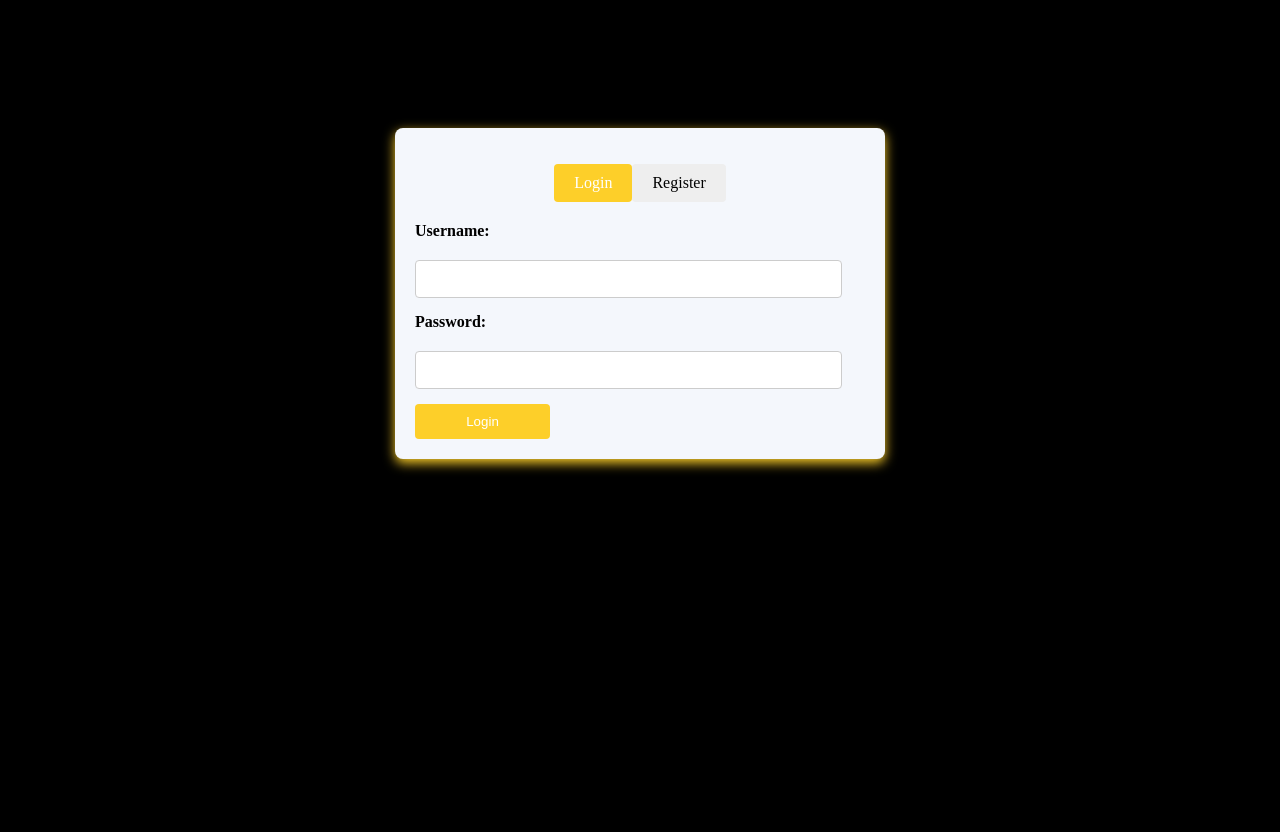
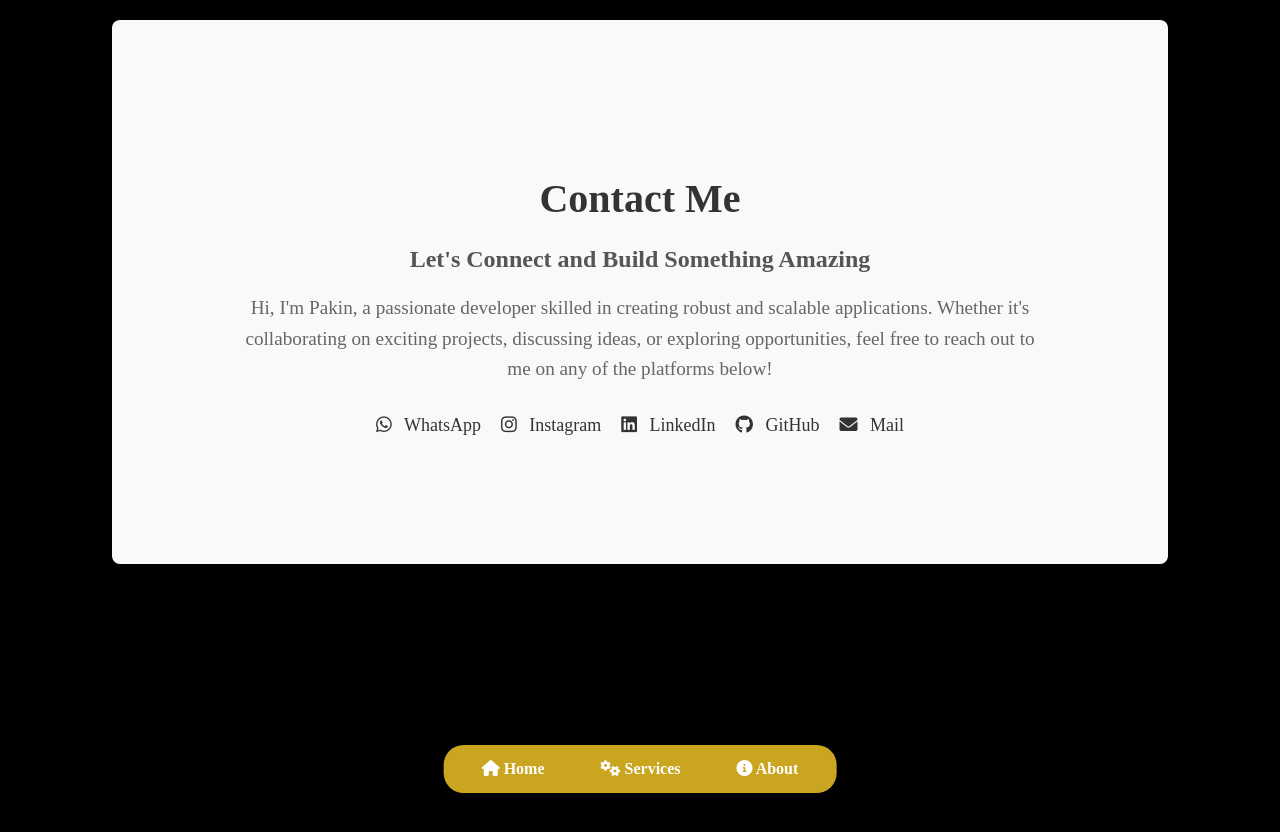
Before and after one commit to Pakinbaskerp/fyx.homes_build, an Angular app: page /about in a window 1280 px wide. Before the commit this address led to /login. Shown: the top 832 px of the page. Built offline with nearby package versions, Linux system fonts and the light colour scheme; sample sign-in values are in the browser's storage.

Commit message:
Implemented new about page in the application

```diff
--- /dev/null
+++ b/src/app/about/about.component.css
@@ -0,0 +1,50 @@
+.about-container {
+    text-align: center;
+    background-color: #f9f9f9;
+    border-radius: 8px;
+    box-shadow: 0 4px 6px rgba(0, 0, 0, 0.1);
+    max-width: 800px;
+    padding: 10%;
+
+    margin: 20px auto;
+  }
+
+  .about-container h1 {
+    font-size: 2.5em;
+    margin-bottom: 10px;
+    color: #333;
+  }
+
+  .about-container h3 {
+    font-size: 1.5em;
+    margin-bottom: 20px;
+    color: #555;
+  }
+
+  .about-container p {
+    font-size: 1.2em;
+    line-height: 1.6;
+    margin-bottom: 30px;
+    color: #666;
+  }
+
+  .social-links {
+    display: flex;
+    justify-content: center;
+    gap: 20px;
+  }
+
+  .social-links a {
+    text-decoration: none;
+    color: #333;
+    font-size: 18px;
+    transition: color 0.3s ease;
+  }
+
+  .social-links a:hover {
+    color: #007bff;
+  }
+
+  .social-links i {
+    margin-right: 8px;
+  }
--- /dev/null
+++ b/src/app/about/about.component.html
@@ -0,0 +1,28 @@
+<div class="about-container">
+    <h1>Contact Me</h1>
+    <h3>Let's Connect and Build Something Amazing</h3>
+    <p>
+      Hi, I'm Pakin, a passionate developer skilled in creating robust and scalable applications.
+      Whether it's collaborating on exciting projects, discussing ideas, or exploring opportunities,
+      feel free to reach out to me on any of the platforms below!
+    </p>
+    <div class="social-links">
+      <a href="https://wa.me/7358360090?text=Hi, I Love You" target="_blank" aria-label="WhatsApp">
+        <i class="fab fa-whatsapp"></i> WhatsApp
+      </a>
+      <a href="https://www.instagram.com/pakin_basker/?igsh=Z3V4MmhqdGJpNnVv" target="_blank" aria-label="Instagram">
+        <i class="fab fa-instagram"></i> Instagram
+      </a>
+      <a href="https://www.linkedin.com/in/pakin-basker-p-69b05b232" target="_blank" aria-label="LinkedIn">
+        <i class="fab fa-linkedin"></i> LinkedIn
+      </a>
+      <a href="https://github.com/Pakinbaskerp" target="_blank" aria-label="GitHub">
+        <i class="fab fa-github"></i> GitHub
+      </a>
+      <a href="mailto:pakinbaskerp@gmail.com" aria-label="Mail">
+        <i class="fas fa-envelope"></i> Mail
+      </a>
+    </div>
+  </div>
+
+  <app-footer></app-footer>
--- a/src/app/app.routes.ts
+++ b/src/app/app.routes.ts
@@ -5,6 +5,7 @@ import { DashboardComponent } from './dashboard/dashboard.component';
 import { AdminDashboardComponent } from './admin-dashboard/admin-dashboard.component';
 import { AuthGuard } from './auth.guard'; // Import the AuthGuard
 import { ServiceListComponent } from './service-list/service-list.component';
+import { AboutComponent } from './about/about.component';
 
 export const routes: Routes = [
   { path: 'login', component: LoginComponent },
@@ -23,6 +24,11 @@ export const routes: Routes = [
     component: ServiceListComponent,
     canActivate: [AuthGuard],
   },
+  {
+    path: 'about',
+    component: AboutComponent,
+    canActivate: [AuthGuard],
+  },
   { path: '', redirectTo: 'login', pathMatch: 'full' },
   { path: '**', redirectTo: 'login' }, // Fallback route
 ];
--- a/src/app/footer/footer.component.html
+++ b/src/app/footer/footer.component.html
@@ -3,17 +3,17 @@
     <nav class="footer-nav">
       <ul class="menu">
         <li>
-          <a href="#home"><i class="fas fa-home"></i> Home</a>
-        </li>
-        <li>
-          <a href="#about"><i class="fas fa-info-circle"></i> About</a>
+          <a (click)="goToHome()"><i class="fas fa-home"></i> Home</a>
         </li>
         <li>
           <a (click)="goToService()"><i class="fas fa-cogs"></i> Services</a>
         </li>
         <li>
-          <a href="#contact"><i class="fas fa-envelope"></i> Contact</a>
+          <a (click)="goToAbout()"><i class="fas fa-info-circle"></i> About</a>
         </li>
+        <!-- <li>
+          <a (click)="goToAbout()"><i class="fas fa-envelope"></i> Contact</a>
+        </li> -->
       </ul>
     </nav>
   </div>
--- a/src/app/footer/footer.component.ts
+++ b/src/app/footer/footer.component.ts
@@ -12,4 +12,13 @@ export class FooterComponent {
   goToService(){
     this.router.navigate(['/service']);
   }
+  goToHome(){
+    this.router.navigate(['/dashboard']);
+  }
+  goToAbout(){
+    this.router.navigate(['/about']);
+  }
+  goToContact(){
+    this.router.navigate(['/contact']);
+  }
 }
--- a/src/app/service-list/service-list.component.html
+++ b/src/app/service-list/service-list.component.html
@@ -68,3 +68,5 @@
     <button class="close-button" (click)="toggleCart()">Close</button>
   </div>
 </div>
+
+<app-footer></app-footer>
--- a/src/app/service-list/service-list.component.ts
+++ b/src/app/service-list/service-list.component.ts
@@ -6,11 +6,12 @@ import { CommonModule } from '@angular/common';
 import { ProductService } from '../service/product.service';
 import { HeaderComponent } from "../header/header.component";
 import { BookingService } from '../service/booking.service';
+import { FooterComponent } from "../footer/footer.component";
 
 @Component({
   selector: 'app-service-list',
   standalone: true,
-  imports: [CommonModule, HeaderComponent],
+  imports: [CommonModule, HeaderComponent, FooterComponent],
   templateUrl: './service-list.component.html',
   styleUrls: ['./service-list.component.css'],
 })
--- a/src/app/service/auth.service.ts
+++ b/src/app/service/auth.service.ts
@@ -77,7 +77,7 @@ export class AuthService {
           this.logout();
         },
       });
-    }, 15 * 60 * 1000); // 15 minutes
+    }, 14 * 60 * 1000); // 15 minutes
   }
 
   stopRefreshTokenTimer(): void {
```
Also changed, not shown: src/app/about/about.component.ts (added, +13 -0 lines), 1 other file (tests, documents, lock files or other folders).
